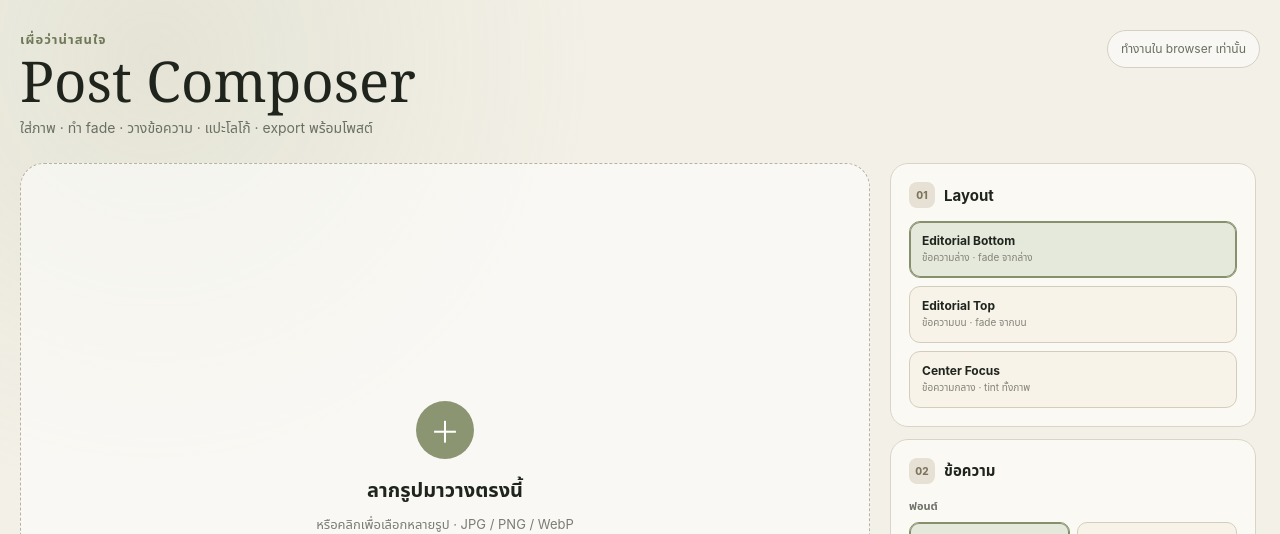
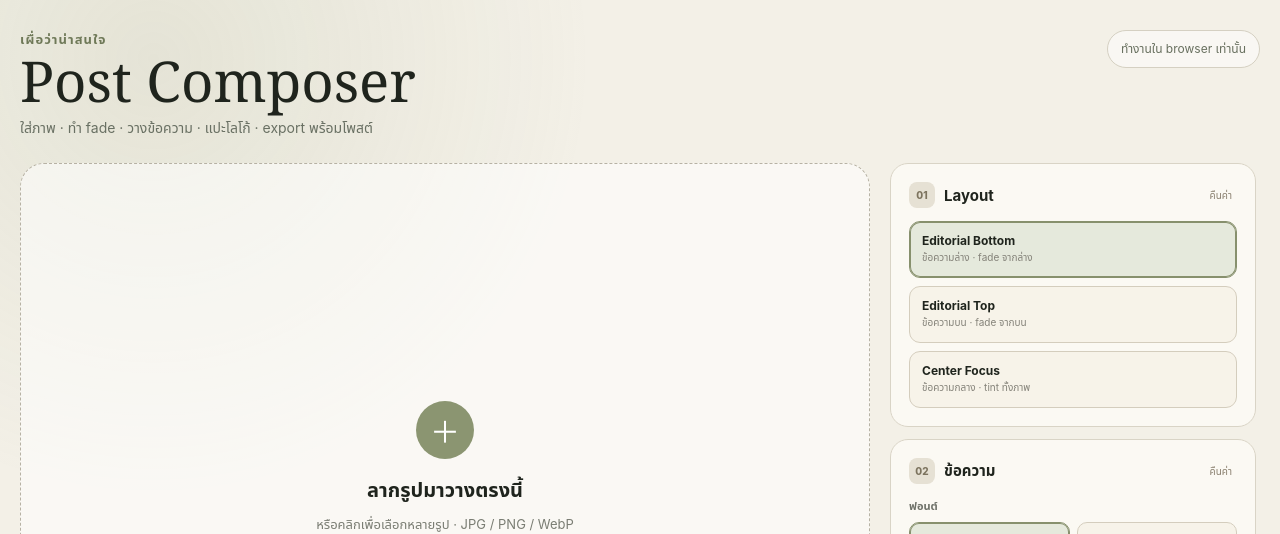
Before and after one commit to bokoboss/phue-wa-interest-image-tool, a React (Vite) app: page / in a window 1280 px wide. Shown: the top 534 px of the page. Built offline with nearby package versions, Linux system fonts and the light colour scheme; a web font is replaced by a local one.

Commit message:
v0.2.2: per-section reset controls
Add per-section reset controls for layout, text, mood/fade, and logo while keeping the existing all-design reset behavior.

```diff
--- a/src/App.tsx
+++ b/src/App.tsx
@@ -10,6 +10,7 @@ import {
   applyLayoutPreset,
   mergeComposerSettings,
   migrateV2ComposerSettings,
+  resetComposerSection,
   type ComposerSettings,
   type FontPresetId,
   type ImageOverlayStyle,
@@ -202,6 +203,10 @@ export default function App() {
     setSettings((current) => ({ ...current, themePreset }));
   }
 
+  function resetSection(section: "layout" | "text" | "mood" | "logo") {
+    setSettings((current) => resetComposerSection(current, section));
+  }
+
   function resetDesign() {
     setSettings((current) => ({
       ...mergeComposerSettings(DEFAULT_COMPOSER_SETTINGS),
@@ -364,7 +369,7 @@ export default function App() {
 
         <aside className="controls-panel">
           <section className="control-card">
-            <ControlHeading step="01" title="Layout" />
+            <ControlHeading step="01" title="Layout" onReset={() => resetSection("layout")} />
             <div className="layout-grid">
               {LAYOUT_OPTIONS.map((option) => (
                 <button
@@ -380,7 +385,7 @@ export default function App() {
           </section>
 
           <section className="control-card">
-            <ControlHeading step="02" title="ข้อความ" />
+            <ControlHeading step="02" title="ข้อความ" onReset={() => resetSection("text")} />
 
             <p className="section-label">ฟอนต์</p>
             <div className="font-grid">
@@ -469,7 +474,7 @@ export default function App() {
           </section>
 
           <section className="control-card">
-            <ControlHeading step="03" title="Mood & Fade" />
+            <ControlHeading step="03" title="Mood & Fade" onReset={() => resetSection("mood")} />
             <p className="section-label">โทนสี</p>
             <div className="theme-grid">
               {(Object.entries(THEME_PRESETS) as Array<[ThemePresetId, (typeof THEME_PRESETS)[ThemePresetId]]>).map(
@@ -521,7 +526,17 @@ export default function App() {
                 <span className="step-number">04</span>
                 <h2>โลโก้</h2>
               </div>
-              <span className={logoImage ? "status-dot ready" : "status-dot"} />
+              <div className="control-heading-actions">
+                <button
+                  className="section-reset-button"
+                  type="button"
+                  onClick={() => resetSection("logo")}
+                  title="คืนค่าโลโก้ส่วนนี้เป็นค่าเริ่มต้น"
+                >
+                  คืนค่า
+                </button>
+                <span className={logoImage ? "status-dot ready" : "status-dot"} />
+              </div>
             </div>
 
             <p className="logo-label">{logoLabel}</p>
@@ -589,7 +604,7 @@ export default function App() {
             />
           </section>
 
-          <button className="reset-button" onClick={resetDesign}>คืนค่าดีไซน์เริ่มต้น</button>
+          <button className="reset-button" onClick={resetDesign}>คืนค่าดีไซน์ทั้งหมด</button>
 
           <section className="export-card">
             <div>
@@ -626,13 +641,31 @@ export default function App() {
   );
 }
 
-function ControlHeading({ step, title }: { step: string; title: string }) {
+function ControlHeading({
+  step,
+  title,
+  onReset,
+}: {
+  step: string;
+  title: string;
+  onReset?: () => void;
+}) {
   return (
     <div className="control-heading">
       <div>
         <span className="step-number">{step}</span>
         <h2>{title}</h2>
       </div>
+      {onReset && (
+        <button
+          className="section-reset-button"
+          type="button"
+          onClick={onReset}
+          title={`คืนค่า ${title} เป็นค่าเริ่มต้น`}
+        >
+          คืนค่า
+        </button>
+      )}
     </div>
   );
 }
--- a/src/lib/composer.ts
+++ b/src/lib/composer.ts
@@ -6,6 +6,7 @@ export type TextAlign = "left" | "center";
 export type ThemePresetId = "earth-cream" | "sage-clay" | "warm-clay";
 export type LayoutPresetId = "editorial-bottom" | "editorial-top" | "center-focus";
 export type FontPresetId = "kanit" | "prompt" | "ibm-plex-sans-thai" | "sarabun";
+export type ComposerSection = "layout" | "text" | "mood" | "logo";
 
 export interface ImageOverlaySettings {
   style: ImageOverlayStyle;
@@ -228,6 +229,37 @@ export function applyLayoutPreset(
   };
 }
 
+export function resetComposerSection(
+  settings: ComposerSettings,
+  section: ComposerSection,
+): ComposerSettings {
+  const current = mergeComposerSettings(settings);
+
+  if (section === "layout") {
+    return applyLayoutPreset(current, DEFAULT_COMPOSER_SETTINGS.layoutPreset);
+  }
+
+  if (section === "text") {
+    return {
+      ...current,
+      text: { ...DEFAULT_COMPOSER_SETTINGS.text },
+    };
+  }
+
+  if (section === "mood") {
+    return {
+      ...current,
+      themePreset: DEFAULT_COMPOSER_SETTINGS.themePreset,
+      overlay: { ...DEFAULT_COMPOSER_SETTINGS.overlay },
+    };
+  }
+
+  return {
+    ...current,
+    logo: { ...DEFAULT_COMPOSER_SETTINGS.logo },
+  };
+}
+
 export function computeTextBox(image: Size, text: TextSettings): TextBox {
   const rawPadding = image.width * (text.paddingPct / 100);
   const padding = Math.min(rawPadding, image.height * 0.2);
--- a/src/styles.css
+++ b/src/styles.css
@@ -263,6 +263,28 @@ h1 {
   align-items: center;
   justify-content: space-between;
   gap: 9px;
+}
+
+.control-heading-actions {
+  display: flex;
+  align-items: center;
+  gap: 8px;
+}
+
+.section-reset-button {
+  border: 0;
+  background: transparent;
+  color: #8a806f;
+  cursor: pointer;
+  padding: 4px 5px;
+  font-size: 10px;
+  line-height: 1;
+}
+
+.section-reset-button:hover {
+  color: #b25431;
+  text-decoration: underline;
+  text-underline-offset: 2px;
 }
 
 .control-heading h2,
```
Also changed, not shown: 2 other files (tests, documents, lock files or other folders).
